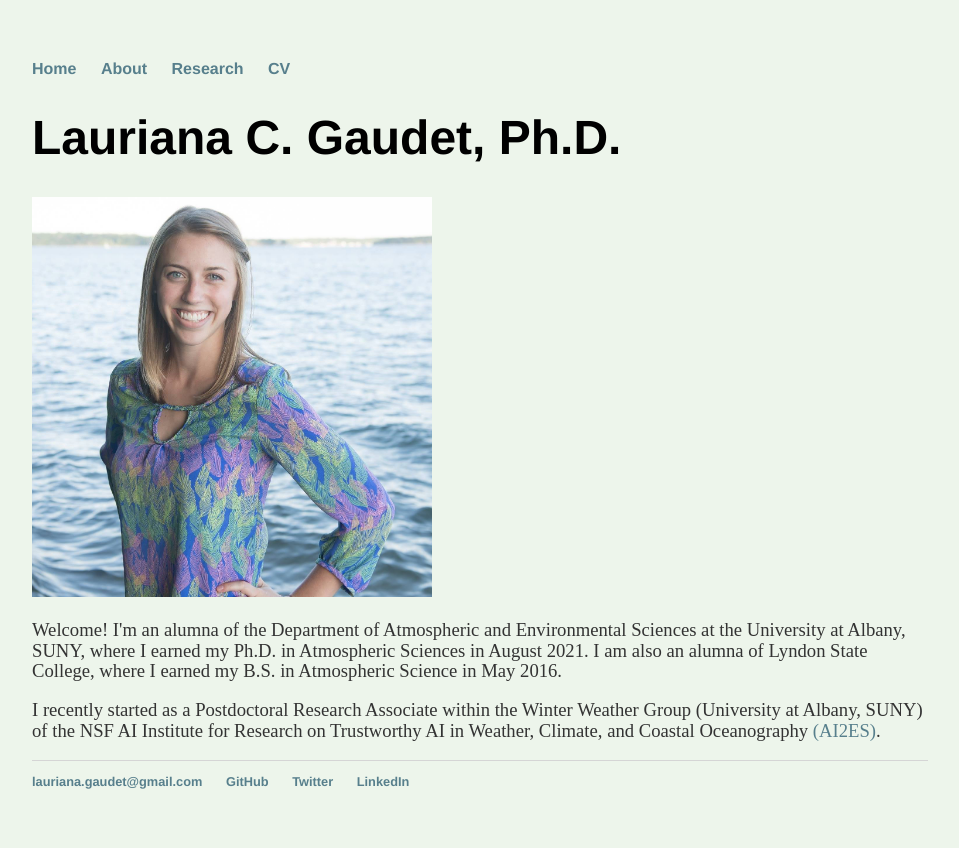
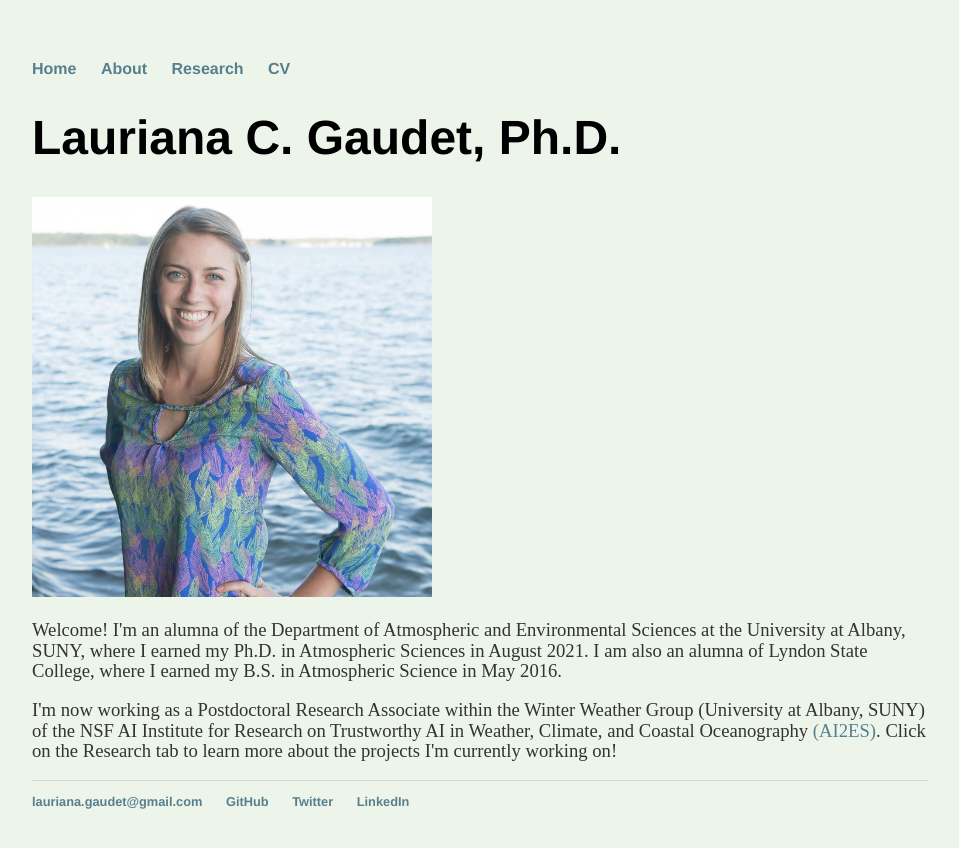
Before and after one commit to lgaudet/lgaudet.github.io, a Jekyll site: the page built from index.html, in a window 1280 px wide. Shown: the top 848 px of the page, without its empty margins (160-1119 px from the left). Built offline with Jekyll 4.4.1, drawn with Linux system fonts in a browser that asks for light colours.

Commit message:
Updating info on landing page

```diff
--- a/index.html
+++ b/index.html
@@ -6,5 +6,5 @@ title: Lauriana Gaudet
 	<h1>Lauriana C. Gaudet, Ph.D.</h1>
         <img src="{{site.baseurl}}/assets/gaudet_picture.jpg" width="400" height="auto">
 	<p style="font-size:14pt">Welcome! I'm an alumna of the Department of Atmospheric and Environmental Sciences at the University at Albany, SUNY, where I earned my Ph.D. in Atmospheric Sciences in August 2021. I am also an alumna of Lyndon State College, where I earned my B.S. in Atmospheric Science in May 2016.</p>
-        <p style="font-size:14pt">I recently started as a Postdoctoral Research Associate within the Winter Weather Group (University at Albany, SUNY) of the NSF AI Institute for Research on Trustworthy AI in Weather, Climate, and Coastal Oceanography <a href="https://www.ai2es.org">(AI2ES)</a>.
+        <p style="font-size:14pt">I'm now working as a Postdoctoral Research Associate within the Winter Weather Group (University at Albany, SUNY) of the NSF AI Institute for Research on Trustworthy AI in Weather, Climate, and Coastal Oceanography <a href="https://www.ai2es.org">(AI2ES)</a>. Click on the Research tab to learn more about the projects I'm currently working on!
 </div><!-- /.blurb -->
```
